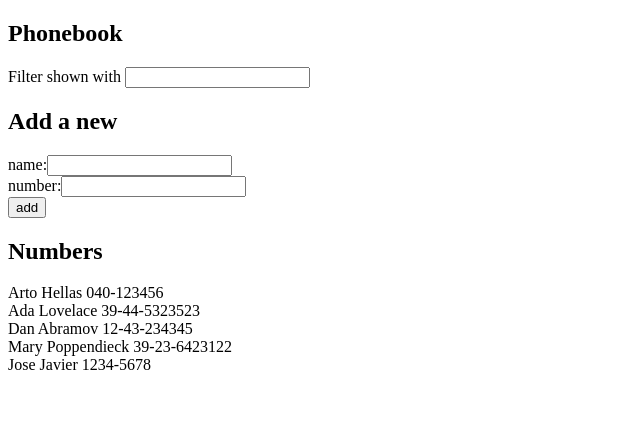
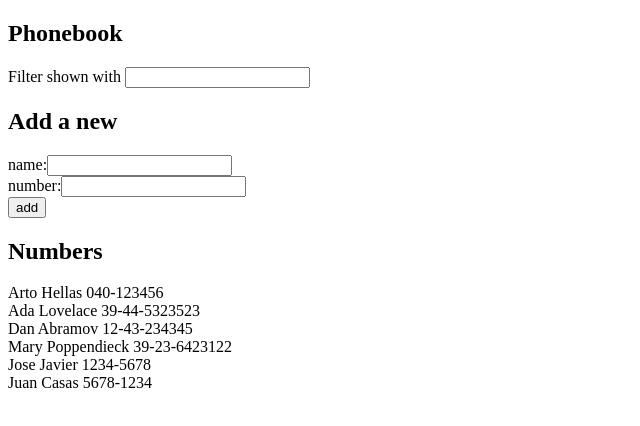
Before and after one commit to JKShima/FullStackOpen, a React (Vite) app in the folder Part2/phonebook/: page / in a window 1280 px wide. Shown: the top 426 px of the page, without its empty margins (0-640 px from the left). Built offline with nearby package versions, Linux system fonts and the light colour scheme; data requests are answered from the project's data file.

Commit message:
Exercise 2.13

```diff
--- a/Part2/phonebook/db.json
+++ b/Part2/phonebook/db.json
@@ -24,6 +24,11 @@
       "name": "Jose Javier",
       "number": "1234-5678",
       "id": 5
+    },
+    {
+      "name": "Juan Casas",
+      "number": "5678-1234",
+      "id": 6
     }
   ]
 }
--- a/Part2/phonebook/src/App.jsx
+++ b/Part2/phonebook/src/App.jsx
@@ -1,5 +1,5 @@
 import { useState, useEffect } from 'react'
-import axios from 'axios'
+import personService from './services/persons'
 import PersonsList from './components/PersonsList'
 import PersonsForm from './components/PersonsForm'
 import Filter from './components/Filter'
@@ -13,14 +13,13 @@ const App = () => {
   const [filterName, setFilterName] = useState('')
 
   // Load data from server
-  const hook = () => {
-    axios
-      .get('http://localhost:3001/persons')
-      .then(response => {
-          setPersons(response.data)
+  useEffect(() => {
+    personService
+      .getAllPersons()
+      .then(initialPersons => {
+        setPersons(initialPersons)
       })
-  }
-  useEffect(hook, [])
+  }, [])
 
   //console.log('render', persons.length, 'persons')
 
@@ -38,15 +37,14 @@ const App = () => {
       window.alert(`${newName} is already added to phonebook`)
     }
     else{
-      axios
-        .post('http://localhost:3001/persons', personObject)
-        .then(response => {
-          setPersons(persons.concat(response.data))
+      personService
+        .createPersons(personObject)
+        .then(returnedPerson => {
+          setPersons(persons.concat(returnedPerson))
           setNewName('')
           setNewNumber('')
         })
     }
-
   }
 
   const handlePersonChange = (event) => {
--- /dev/null
+++ b/Part2/phonebook/src/services/persons.js
@@ -0,0 +1,14 @@
+import axios from 'axios'
+const baseUrl = 'http://localhost:3001/persons'
+
+const getAllPersons = () => {
+    const request = axios.get(baseUrl)
+    return request.then(response => response.data)
+}
+
+const createPersons = (newObject) => {
+    const request = axios.post(baseUrl, newObject)
+    return request.then(response => response.data)
+}
+
+export default { getAllPersons, createPersons }
```
